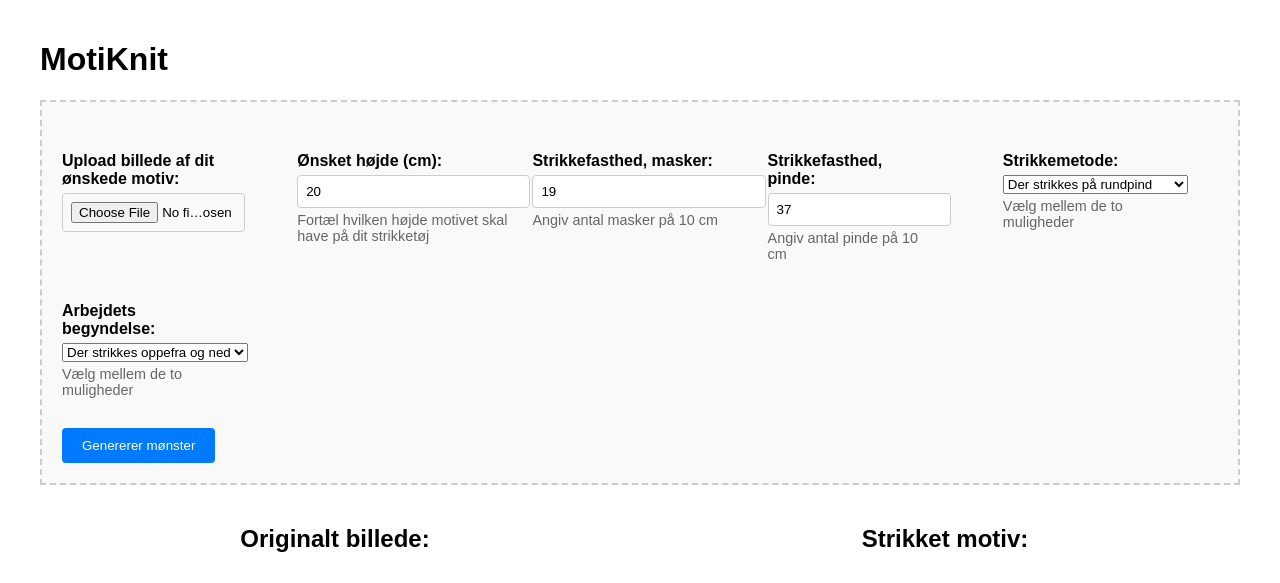
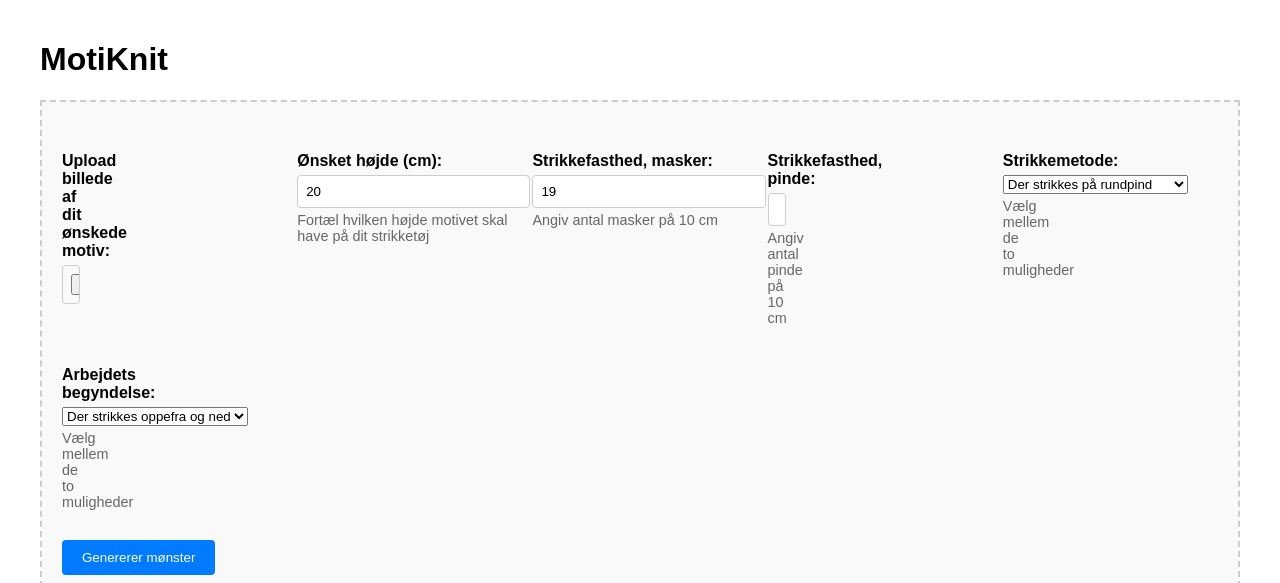
Before and after one commit to AnnaUllersted/MotiKnit, a Flask app: page / in a window 1280 px wide. Shown: the top 583 px of the page. Run offline with Flask 3, Linux system fonts and the light colour scheme.

Commit message:
marginn test 3

```diff
--- a/templates/index.html
+++ b/templates/index.html
@@ -106,7 +106,7 @@
     <div class="upload-container">
         <form id="uploadForm" enctype="multipart/form-data">
             <div class="form-grid">
-                <div class="form-group" style="margin-right: 50px;">
+                <div class="form-group" style="margin-right: 800px;">
                     <label for="fileInput">Upload billede af dit ønskede motiv:</label>
                     <input type="file" id="fileInput" accept=".png,.jpg,.jpeg,.gif">
                 </div>
@@ -123,13 +123,13 @@
                     <div class="help-text">Angiv antal masker på 10 cm</div>
                 </div>
 
-                <div class="form-group" style="margin-right: 50px;">
+                <div class="form-group" style="margin-right: 600px;">
                     <label for="pinde">Strikkefasthed, pinde:</label>
                     <input type="number" id="pinde" name="pinde" step="0.1" value="37">
                     <div class="help-text">Angiv antal pinde på 10 cm</div>
                 </div>
 
-                <div class="form-group" style="margin-right: 50px;">
+                <div class="form-group" style="margin-right: 800px;">
                     <label for="valg">Strikkemetode:</label>
                     <select id="valg" name="valg">
                         <option value="værdi1">Der strikkes på rundpind</option>
@@ -138,7 +138,7 @@
                     <div class="help-text">Vælg mellem de to muligheder</div>
                 </div>
 
-                <div class="form-group" style="margin-right: 50px;">
+                <div class="form-group" style="margin-right: 800px;">
                     <label for="valg2">Arbejdets begyndelse:</label>
                     <select id="valg2" name="valg2">
                         <option value="værdi2_1">Der strikkes oppefra og ned</option>
```
